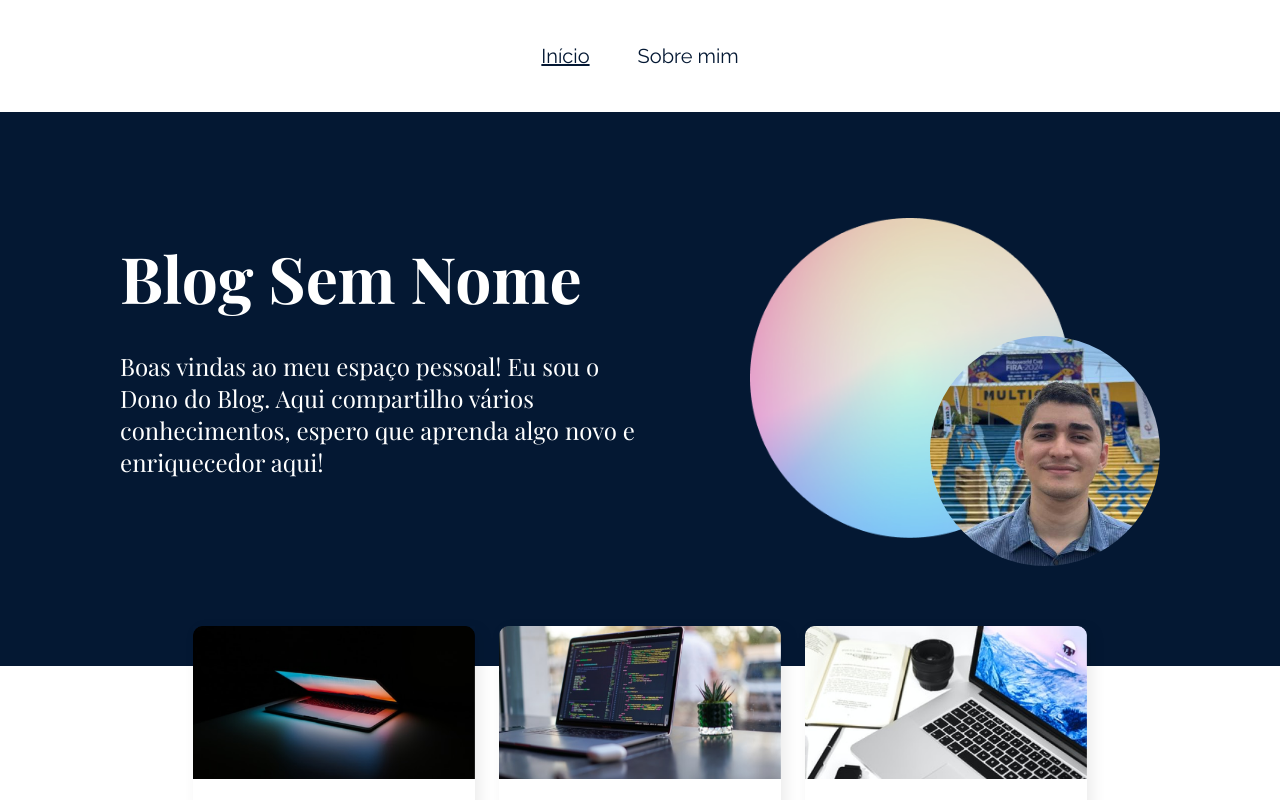
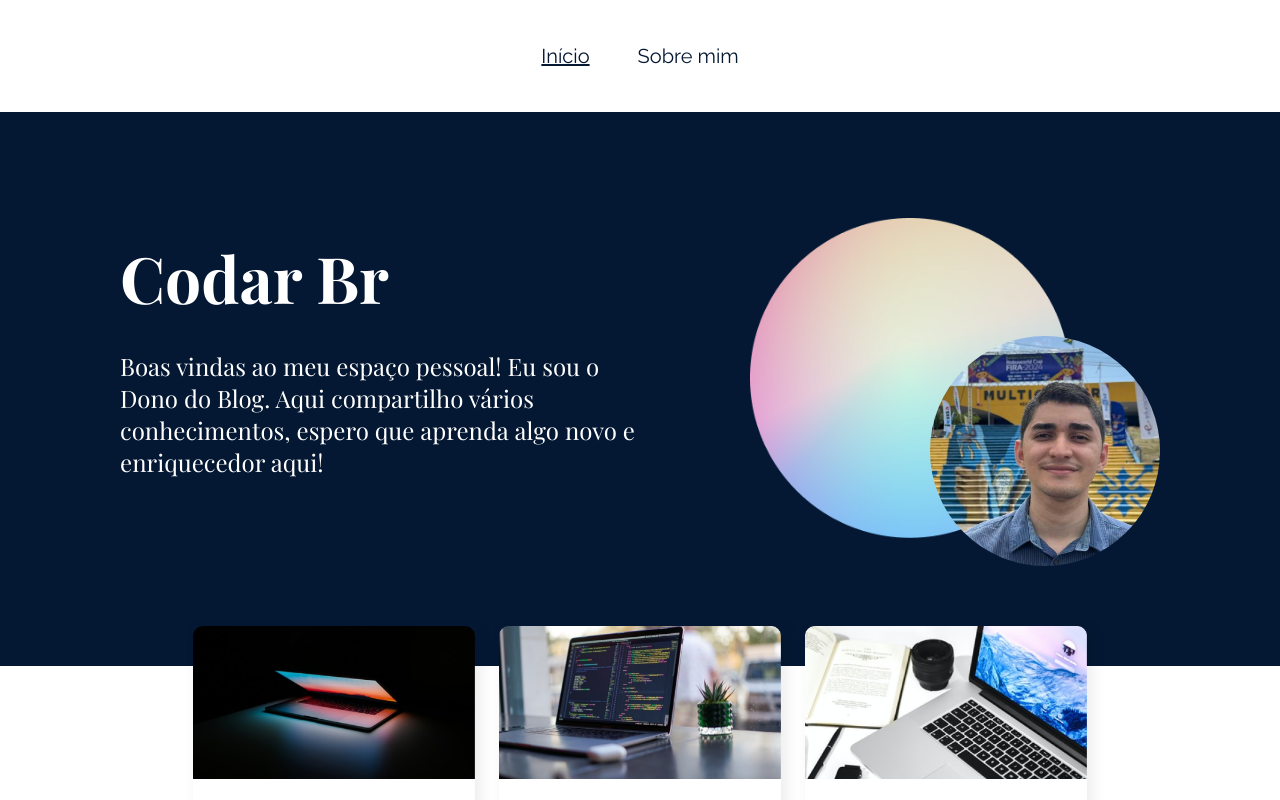
Before and after one commit to arthurazevedods/Blog, a React (Vite) app: page / in a window 1280 px wide. Shown: the top 800 px of the page. Built offline with nearby package versions, Linux system fonts and the light colour scheme.

Commit message:
codar br name

```diff
--- a/src/components/Banner/Banner.jsx
+++ b/src/components/Banner/Banner.jsx
@@ -7,7 +7,7 @@ export default function Banner() {
             <div className={styles.banner}>
                 <div className={styles.apresentacao}>
                     <h1 className={styles.titulo}>
-                        Blog Sem Nome
+                        Codar Br
                     </h1>
 
                     <p className={styles.paragrafo}>
```
Also changed, not shown: public/assets/posts/1/gif-1.gif (deleted), public/assets/posts/1/gif-2.gif (deleted).
